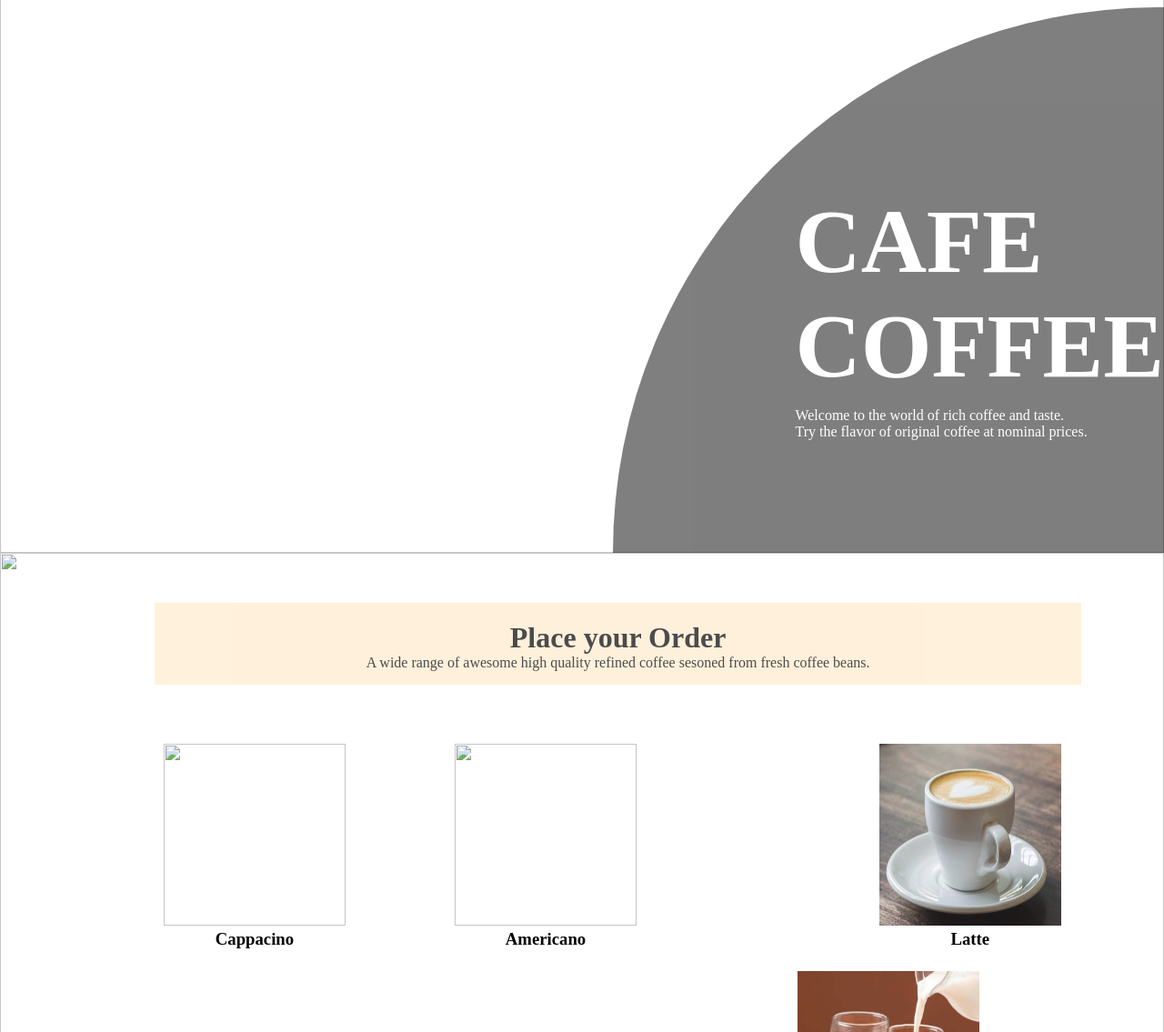
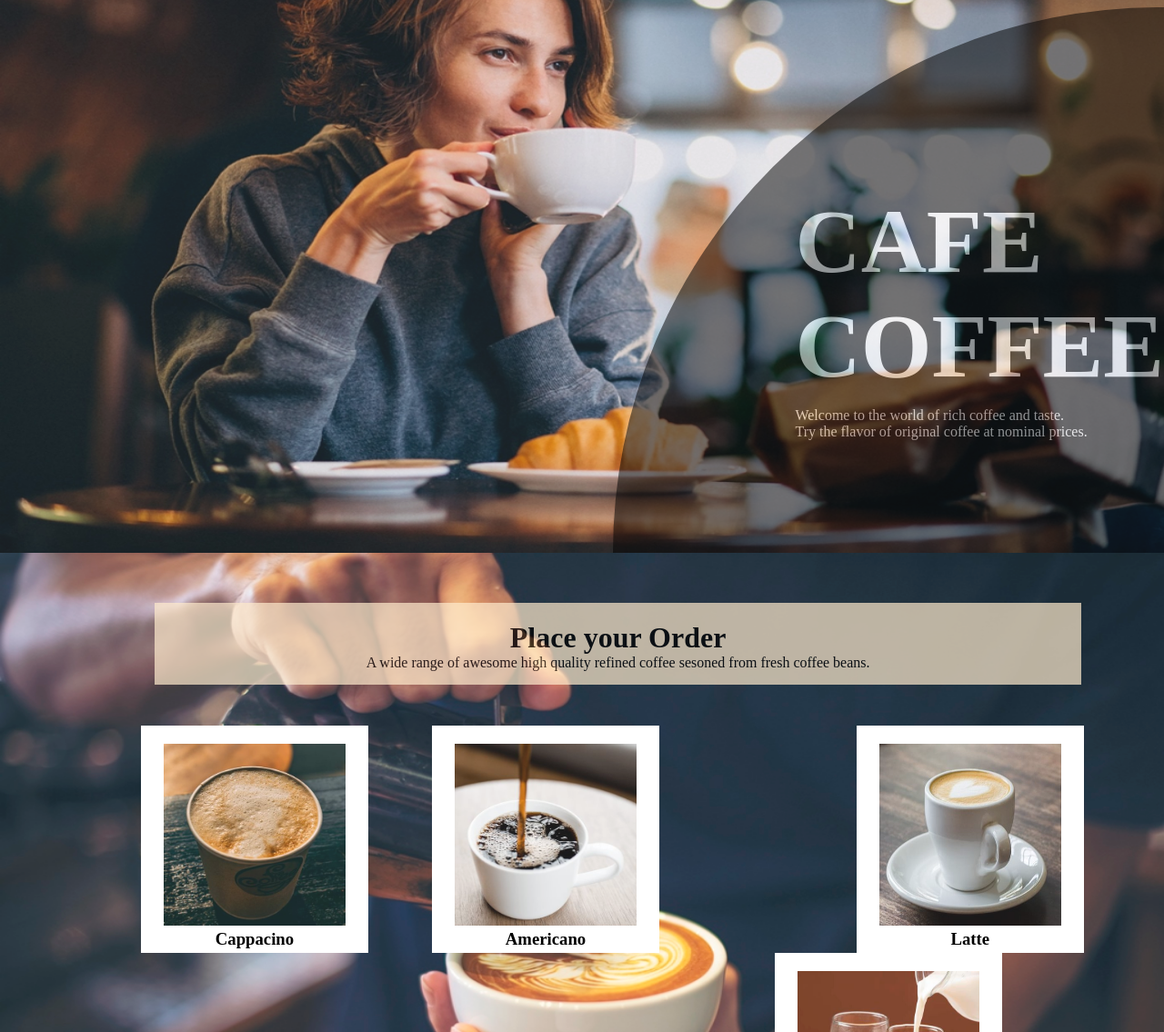
Before and after one commit to saknig/project-cafecoffee, a plain HTML site: page index.html in a window 1280 px wide. Shown: the part 142-1277 px from the top of the page at 91% size. Drawn offline with Linux system fonts and the light colour scheme; files whose address does not match are found by name.

Commit message:
index.html

```diff
--- a/index.html
+++ b/index.html
@@ -14,9 +14,9 @@
 
     <!-- landing page -->
     <div class="main" id="mainpage">
-        <img src="/CafeCoffee/image/hero.jpg">
+        <img src="image/hero.jpg">
         <div class="nav2" id="navv">
-            <a href="index.html"><img src="/CafeCoffee/image/logo.png"></a>
+            <a href="index.html"><img src="image/logo.png"></a>
             <img  id="hidden" src="image/menuwithbg.png">
             <div class="bar">
                 <ul>
@@ -43,7 +43,7 @@
 
     <!-- order section -->
     <div class="main" id="main">
-        <img src="/CafeCoffee/image/coffee1.jpg">
+        <img src="image/coffee1.jpg">
         <div class="head">
 
             <!-- heading for page -->
@@ -55,7 +55,7 @@
             <div class="product">
                 <!-- first element -->
                 <div id="base" class="O"  onclick="cap()">
-                    <img src="/CafeCoffee/image/coffee2.jpg" id="cap">
+                    <img src="image/coffee2.jpg" id="cap">
                     <h3>Cappacino</h3>
                     <p>the perfect balance of espresso, steamed milk and foam.An expertly made cappuccino should be rich,
                     but not acidic and have a mildly sweet flavouring from the milk.</p>
@@ -65,7 +65,7 @@
 
                 <!-- second element -->
                 <div id="base2" class="O"  onclick="ame()">
-                    <img src="/CafeCoffee/image/coffee3.jpg" id="ame">
+                    <img src="image/coffee3.jpg" id="ame">
                     <h3>Americano</h3>
                     <p>Combines freshly pulled shots of espresso with hot water to achieve the size of a standard cup of
                     brewed coffee.</p>
```
